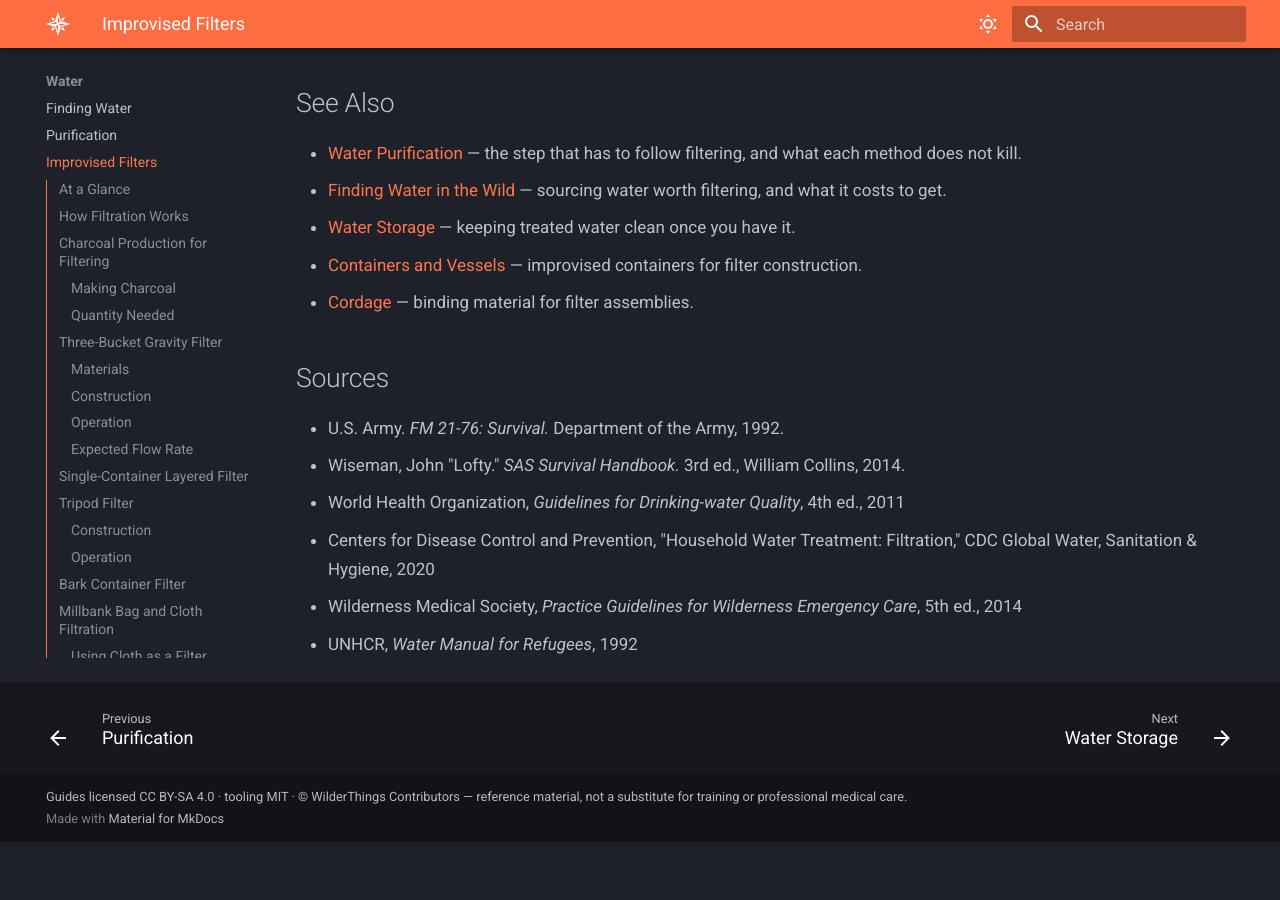
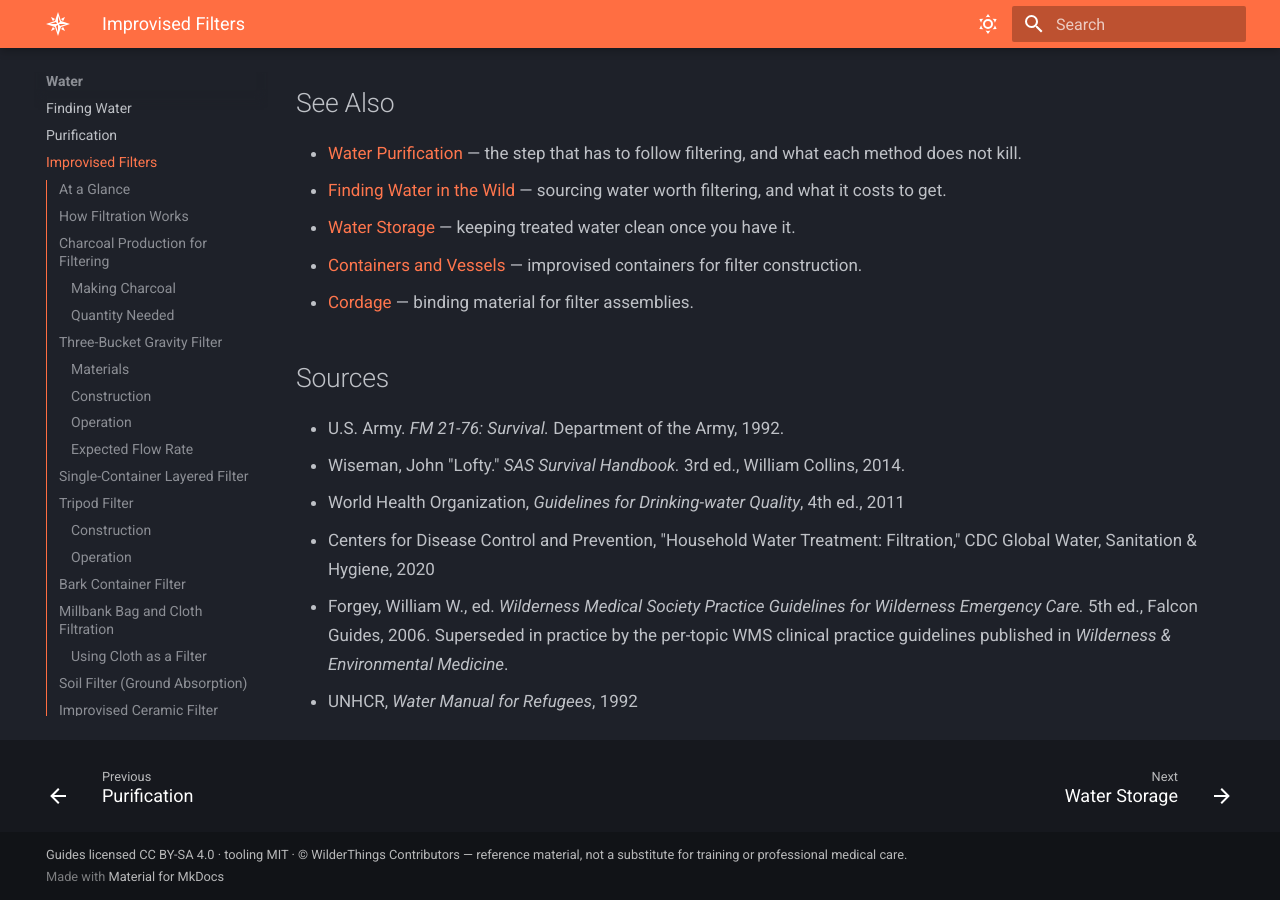
Before and after one commit to mmayden/WilderThings, an MkDocs documentation site: the page built from docs/water/improvised-filters.md, in a window 1280 px wide and 900 px high, scrolled down 7695 px. Built offline with MkDocs 1.6.1 and Material for MkDocs 9.7.7, drawn with Linux system fonts in a browser that asks for light colours; before the commit the page ends 8537 px from its top, so only the background shows below that.

Commit message:
fix: WMS wilderness care guidelines cited to the wrong year, and long superseded
Two water guides cited "Wilderness Medical Society, Practice Guidelines
for Wilderness Emergency Care, 5th ed., 2014." The 5th edition is 2006,
published by Falcon Guides and edited by William W. Forgey. There is no
2014 edition.

The eight-year error matters more than a normal date slip because of what
it implies. A 2014 date makes the reference look reasonably current for a
medical guideline; 2006 makes obvious what is actually true, which is
that this compendium has been overtaken. The WMS now publishes
topic-by-topic clinical practice guidelines in Wilderness & Environmental
Medicine — the water treatment one was revised in 2024 — and the corpus
already cites several of those correctly.

So the citation now carries both the accurate edition and a note that the
per-topic guidelines supersede it in practice, which is the thing a
reader chasing the source actually needs to know.

Added a third category to the verification ledger for exactly this shape:
the work is real, the citation is not. Distinct from a fabricated work
and distinct from one that cannot be checked, and it is the category most
likely to mislead, because nothing about a real title with a wrong year
looks suspicious.

Co-Authored-By: Claude Opus 5 (1M context) <noreply@anthropic.com>

```diff
--- a/docs/water/improvised-filters.md
+++ b/docs/water/improvised-filters.md
@@ -236,5 +236,7 @@ Clay-rich soil can be formed into a crude ceramic filter if you have the ability
 - Wiseman, John "Lofty." *SAS Survival Handbook.* 3rd ed., William Collins, 2014.
 - World Health Organization, *Guidelines for Drinking-water Quality*, 4th ed., 2011
 - Centers for Disease Control and Prevention, "Household Water Treatment: Filtration," CDC Global Water, Sanitation & Hygiene, 2020
-- Wilderness Medical Society, *Practice Guidelines for Wilderness Emergency Care*, 5th ed., 2014
+- Forgey, William W., ed. *Wilderness Medical Society Practice Guidelines for Wilderness
+  Emergency Care.* 5th ed., Falcon Guides, 2006. Superseded in practice by the per-topic
+  WMS clinical practice guidelines published in *Wilderness & Environmental Medicine*.
 - UNHCR, *Water Manual for Refugees*, 1992
```
Also changed, not shown: TASKS.md (+8 -0 lines), docs/water/water-storage.md (+3 -1 lines).
